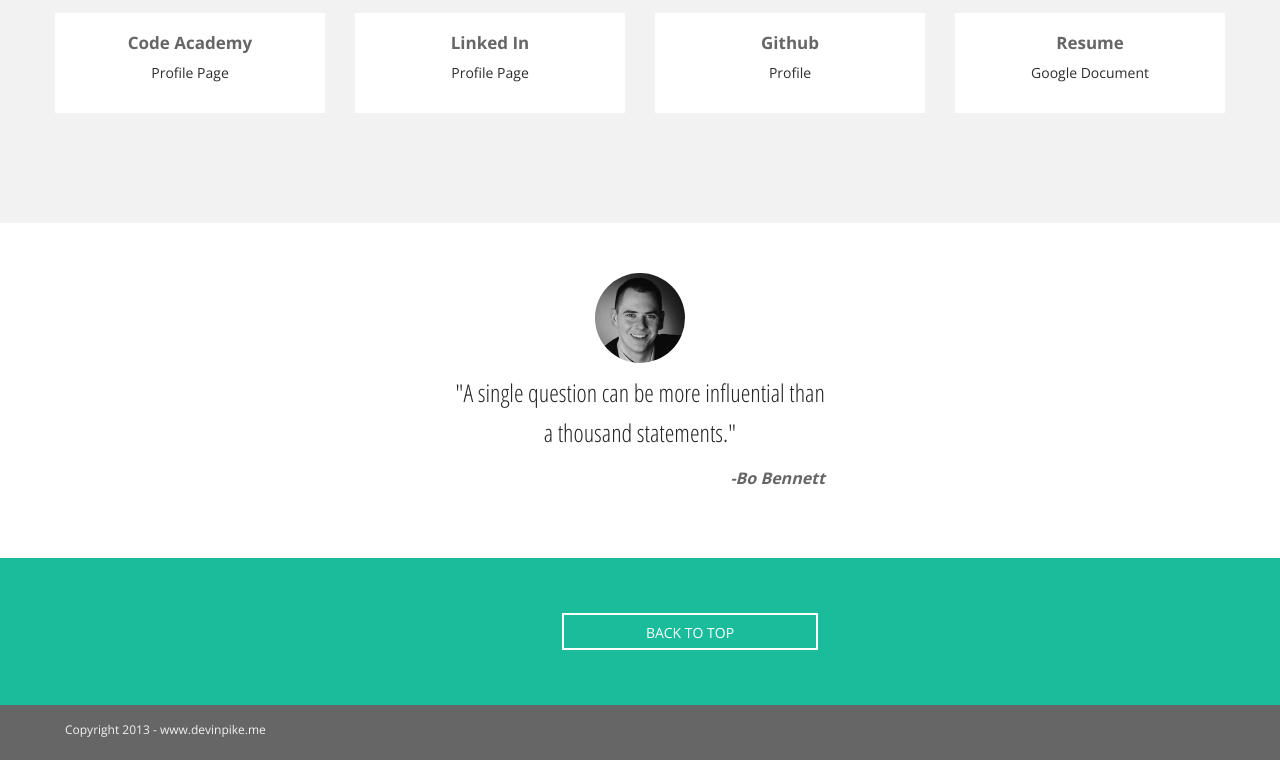
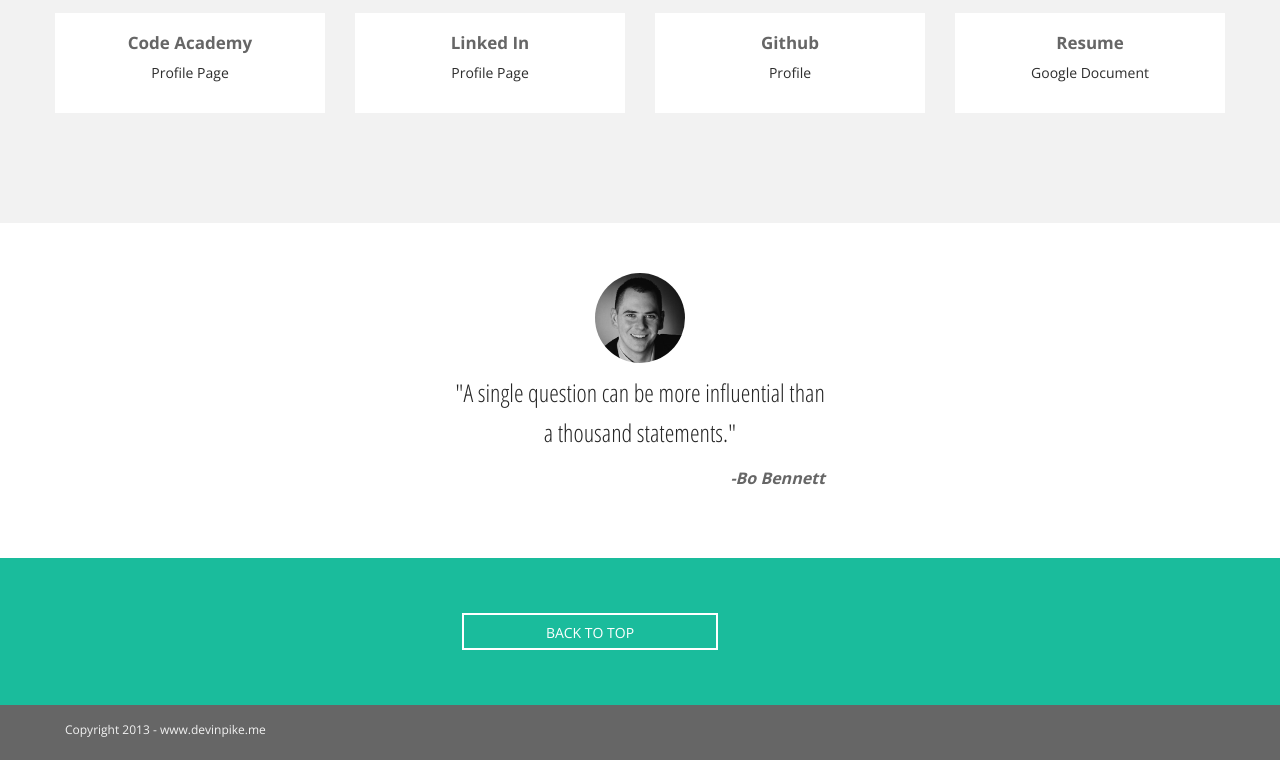
Before and after one commit to duce592/Personal-Website, a plain HTML site: page index.html in a window 1280 px wide. Shown: the part 791-1551 px from the top of the page. Drawn offline with nearby package versions, Linux system fonts and the light colour scheme.

Commit message:
Changed Back to top span

```diff
--- a/index.html
+++ b/index.html
@@ -109,7 +109,7 @@
 		<div id="quote">
 			<div class="container">
 				<div class="row">
-					<div class="span3 offset5">
+					<div class="span3 offset4">
 						<!-- Start of button-quote -->
 						<div class="button-quote">
 						<a href="#">Back to Top</a>
```
